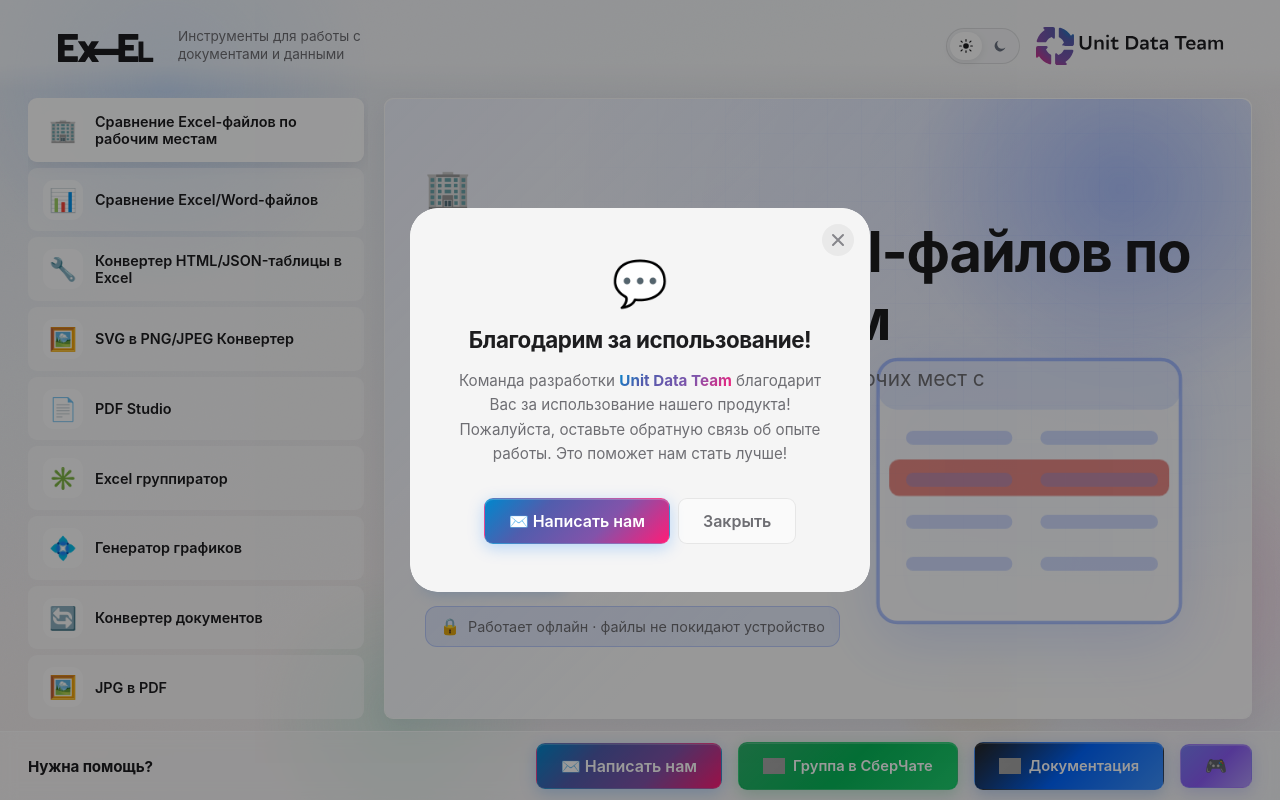
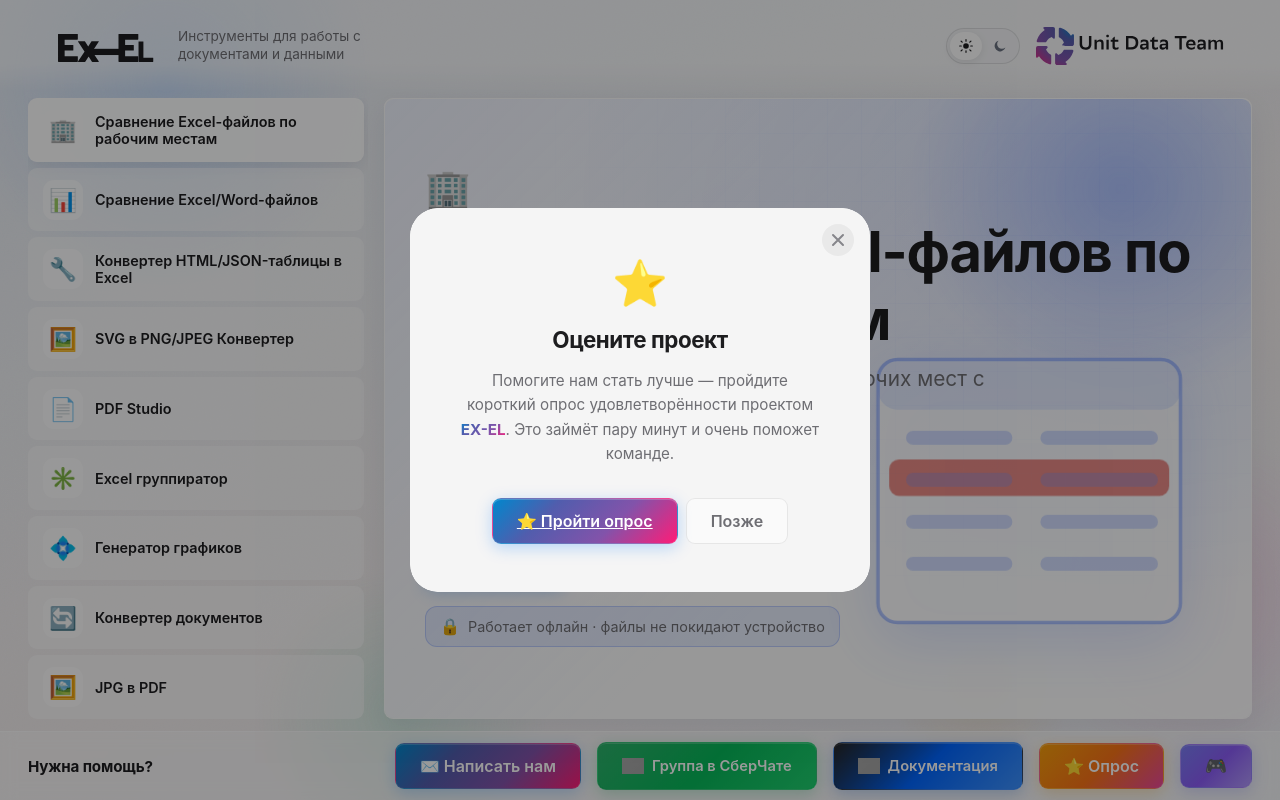
Before and after one commit to BorisChubiryaev/app4docs, a React (Vite) app: page /PdfEditor in a window 1280 px wide. Built offline with nearby package versions, Linux system fonts and the light colour scheme; grey boxes are pictures that could not be loaded.

Commit message:
added oprosso btn

```diff
--- a/src/pages/HomePage.css
+++ b/src/pages/HomePage.css
@@ -440,6 +440,27 @@
 }
 
 .lg-btn--primary:active {
+  transform: translateY(0) scale(0.99);
+  transition-duration: 0.08s;
+}
+
+/* Кнопка опроса CSI */
+.lg-btn--survey {
+  background: linear-gradient(135deg, #f59e0b 0%, #f97316 50%, #ec4899 100%);
+  color: white;
+  box-shadow:
+    0 4px 16px rgba(245, 158, 11, 0.28),
+    inset 0 1px 0 rgba(255, 255, 255, 0.2);
+  border: 1px solid rgba(255, 255, 255, 0.15);
+  text-decoration: none;
+}
+.lg-btn--survey:hover {
+  transform: translateY(-2px) scale(1.03);
+  box-shadow:
+    0 8px 28px rgba(245, 158, 11, 0.38),
+    inset 0 1px 0 rgba(255, 255, 255, 0.25);
+}
+.lg-btn--survey:active {
   transform: translateY(0) scale(0.99);
   transition-duration: 0.08s;
 }
@@ -1265,17 +1286,9 @@
     transform: rotate(0deg);
   }
 }
-@media (prefers-reduced-motion: reduce) {
-  .pdfart-scene,
-  .pdfart-merge,
-  .pdfart-rotate,
-  .pdfart-plus {
-    animation: none;
-  }
-  .pdfart-plus {
-    opacity: 0;
-  }
-}
+/* Примечание: декоративные «скринкасты» инструментов играют всегда — мы
+   намеренно не глушим их под prefers-reduced-motion, т.к. на многих
+   Windows-ноутбуках эта настройка включена и делала фон статичным. */
 /* ── Общие примитивы «скринкастов» ── */
 .art-card {
   fill: rgba(255, 255, 255, 0.92);
@@ -1680,35 +1693,6 @@
   }
 }
 
-@media (prefers-reduced-motion: reduce) {
-  .art-bob,
-  .cmp-scan,
-  .cmp2-cell,
-  .h2x-code,
-  .h2x-grid,
-  .s2p-vector,
-  .s2p-pixels,
-  .grp-sq,
-  .chart-bar,
-  .p2w-flip,
-  .p2w-pdf,
-  .p2w-word,
-  .j2p-img,
-  .j2p-badge {
-    animation: none;
-  }
-  .h2x-code,
-  .s2p-vector,
-  .p2w-pdf {
-    opacity: 1;
-  }
-  .h2x-grid,
-  .s2p-pixels,
-  .p2w-word,
-  .j2p-badge {
-    opacity: 0;
-  }
-}
 
 .hp-menu__detail-body {
   position: relative;
@@ -1751,13 +1735,6 @@
   }
   50% {
     transform: translateY(18px) rotate(-10deg);
-  }
-}
-@media (prefers-reduced-motion: reduce) {
-  .hp-menu__glow,
-  .hp-menu__ghost,
-  .hp-menu__float {
-    animation: none;
   }
 }
 .hp-menu__detail-icon {
--- a/src/pages/HomePage.tsx
+++ b/src/pages/HomePage.tsx
@@ -8,6 +8,11 @@
 import ThemeToggle from "../components/ThemeToggle";
 import { Link } from "react-router-dom";
 import "./HomePage.css";
+
+// ⬇️ ССЫЛКА НА ОПРОС CSI (удовлетворённость проектом).
+// Вставьте сюда реальный URL опроса — используется и в кнопке «Опрос»
+// в футере, и в одноразовом окне с просьбой пройти опрос.
+const SURVEY_URL = "#";
 
 const AnimatedBackground = memo(() => (
   <div className="lg-ambient">
@@ -115,6 +120,61 @@
             </button>
             <button className="lg-btn lg-btn--ghost" onClick={onClose}>
               Закрыть
+            </button>
+          </div>
+        </div>
+      </div>
+    </div>
+  );
+});
+
+// ─── Окно с просьбой пройти опрос CSI (показывается один раз) ───
+const CsiModal = memo(({ isOpen, onClose }) => {
+  if (!isOpen) return null;
+
+  return (
+    <div className="lg-modal-overlay" onClick={onClose}>
+      <div className="lg-modal" onClick={(e) => e.stopPropagation()}>
+        <div className="lg-modal__glass" />
+        <div className="lg-modal__shine" />
+
+        <div className="lg-modal__content">
+          <button className="lg-modal__close" onClick={onClose}>
+            <svg width="18" height="18" viewBox="0 0 18 18" fill="none">
+              <path
+                d="M4 4l10 10M14 4L4 14"
+                stroke="currentColor"
+                strokeWidth="2"
+                strokeLinecap="round"
+              />
+            </svg>
+          </button>
+
+          <div className="lg-modal__icon-wrap">
+            <span className="lg-modal__icon">⭐</span>
+          </div>
+
+          <h2 className="lg-modal__title">Оцените проект</h2>
+
+          <p className="lg-modal__text">
+            Помогите нам стать лучше — пройдите короткий опрос
+            удовлетворённости проектом{" "}
+            <span className="lg-gradient-text">EX-EL</span>. Это займёт пару
+            минут и очень поможет команде.
+          </p>
+
+          <div className="lg-modal__actions">
+            <a
+              className="lg-btn lg-btn--primary"
+              href={SURVEY_URL}
+              target="_blank"
+              rel="noopener noreferrer"
+              onClick={onClose}
+            >
+              ⭐ Пройти опрос
+            </a>
+            <button className="lg-btn lg-btn--ghost" onClick={onClose}>
+              Позже
             </button>
           </div>
         </div>
@@ -734,19 +794,12 @@
 };
 
 // ─── Эффект «набора на клавиатуре» для описания инструмента ───
+// Эффект декоративный и является частью задумки экрана, поэтому играем его
+// всегда — не завязываемся на системную настройку «уменьшить движение»
+// (на многих Windows-ноутбуках она включена и глушила анимацию).
 function useTypedCount(total: number, speed: number, startDelay = 150) {
-  const reduceMotion = useMemo(
-    () =>
-      typeof window !== "undefined" &&
-      window.matchMedia("(prefers-reduced-motion: reduce)").matches,
-    [],
-  );
-  const [count, setCount] = useState(reduceMotion ? total : 0);
+  const [count, setCount] = useState(0);
   useEffect(() => {
-    if (reduceMotion) {
-      setCount(total);
-      return;
-    }
     setCount(0);
     let i = 0;
     let timer: ReturnType<typeof setTimeout>;
@@ -760,7 +813,7 @@
       clearTimeout(start);
       clearTimeout(timer);
     };
-  }, [total, speed, startDelay, reduceMotion]);
+  }, [total, speed, startDelay]);
   return count;
 }
 
@@ -947,6 +1000,7 @@
 // ─── Главная страница ───
 const HomePage = () => {
   const [isModalOpen, setIsModalOpen] = useState(false);
+  const [isCsiOpen, setIsCsiOpen] = useState(false);
   const [showDownloadModal, setShowDownloadModal] = useState(false);
   const [downloadedFilename, setDownloadedFilename] = useState<string>("");
   const [layout, setLayout] = useState<string>(
@@ -983,6 +1037,16 @@
   }, []);
 
   useEffect(() => {
+    // Один раз показываем окно опроса CSI. Пока не показан — приоритетнее
+    // окна обратной связи, чтобы модалки не накладывались друг на друга.
+    if (!localStorage.getItem("csiSurveyShown")) {
+      const timer = setTimeout(() => {
+        setIsCsiOpen(true);
+        localStorage.setItem("csiSurveyShown", "true");
+      }, 1500);
+      return () => clearTimeout(timer);
+    }
+    // CSI уже показывали — при необходимости показываем окно обратной связи.
     if (!localStorage.getItem("feedbackModalShown")) {
       const timer = setTimeout(() => {
         setIsModalOpen(true);
@@ -993,12 +1057,14 @@
   }, []);
 
   const closeModal = useCallback(() => setIsModalOpen(false), []);
+  const closeCsi = useCallback(() => setIsCsiOpen(false), []);
 
   return (
     <div className="lg-page">
       <AnimatedBackground />
 
       <FeedbackModal isOpen={isModalOpen} onClose={closeModal} />
+      <CsiModal isOpen={isCsiOpen} onClose={closeCsi} />
 
       {/* ─── Header ─── */}
       <header className="lg-header">
@@ -1188,6 +1254,17 @@
               Документация
             </a>
 
+            {/* ─── Кнопка опроса CSI ─── */}
+            <a
+              href={SURVEY_URL}
+              target="_blank"
+              rel="noopener noreferrer"
+              className="lg-btn lg-btn--survey lg-footer__btn"
+              title="Пройти опрос удовлетворённости проектом"
+            >
+              ⭐ Опрос
+            </a>
+
             {/* ─── Кнопка игры в футере ─── */}
             <Link
               to="/DocMatchGame"
```
